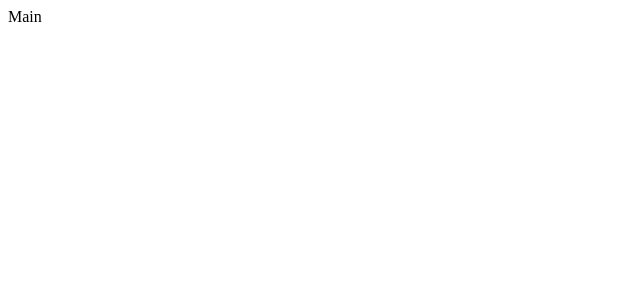
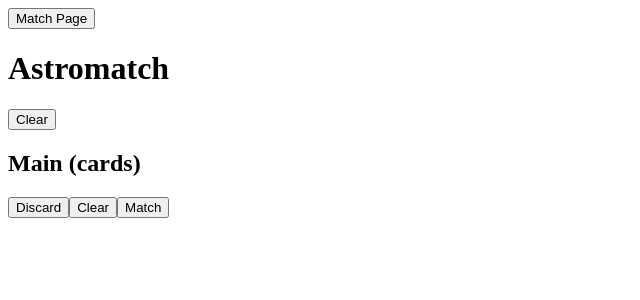
Before and after one commit to future4code/jemison-Rafael-Lopes, a React (Create React App) app in the folder modulo3/projeto-astromatch/astromatch-app/: page / in a window 1280 px wide. Shown: the top 300 px of the page, without its empty margins (0-640 px from the left). Built offline with nearby package versions, Linux system fonts and the light colour scheme.

Commit message:
Criar componente header e botões dos componentes

```diff
--- a/modulo3/projeto-astromatch/astromatch-app/src/App.js
+++ b/modulo3/projeto-astromatch/astromatch-app/src/App.js
@@ -1,4 +1,5 @@
 import React, { useState } from "react";
+import Header from "./components/Header/Header";
 import Main from "./components/Main/Main";
 import MatchPage from "./components/MatchPage/MatchPage";
 
@@ -23,6 +24,7 @@ function App() {
 
   return (
     <div>
+    <Header/>
     {switchScreen()}
     </div>
   );
--- /dev/null
+++ b/modulo3/projeto-astromatch/astromatch-app/src/components/Header/Header.js
@@ -0,0 +1,13 @@
+import React from 'react'
+
+function Header() {
+  return (
+    <div>
+    <button>Match Page</button>
+        <h1>Astromatch</h1>
+        <button>Clear</button>
+    </div>
+  )
+}
+
+export default Header;
--- a/modulo3/projeto-astromatch/astromatch-app/src/components/Main/Main.js
+++ b/modulo3/projeto-astromatch/astromatch-app/src/components/Main/Main.js
@@ -1,12 +1,18 @@
-import React from 'react'
+import React, { useState } from 'react'
 
 
 function Main(props) {
 
-
+  const [perfis, setPerfis] = useState()
 
   return (
-    <div>Main</div>
+    <div>
+      <h2>Main (cards)</h2>
+      <button>Discard</button>
+      <button>Clear</button>
+      <button>Match</button>
+    </div>
+
   )
 }
 
--- a/modulo3/projeto-astromatch/astromatch-app/src/components/MatchPage/MatchPage.js
+++ b/modulo3/projeto-astromatch/astromatch-app/src/components/MatchPage/MatchPage.js
@@ -2,7 +2,11 @@ import React from 'react'
 
 function MatchPage() {
   return (
-    <div>MatchPage</div>
+    <div>
+   <button>Retornar</button>
+    <h1>Astromatch</h1>
+    </div>
+
   )
 }
 
```
